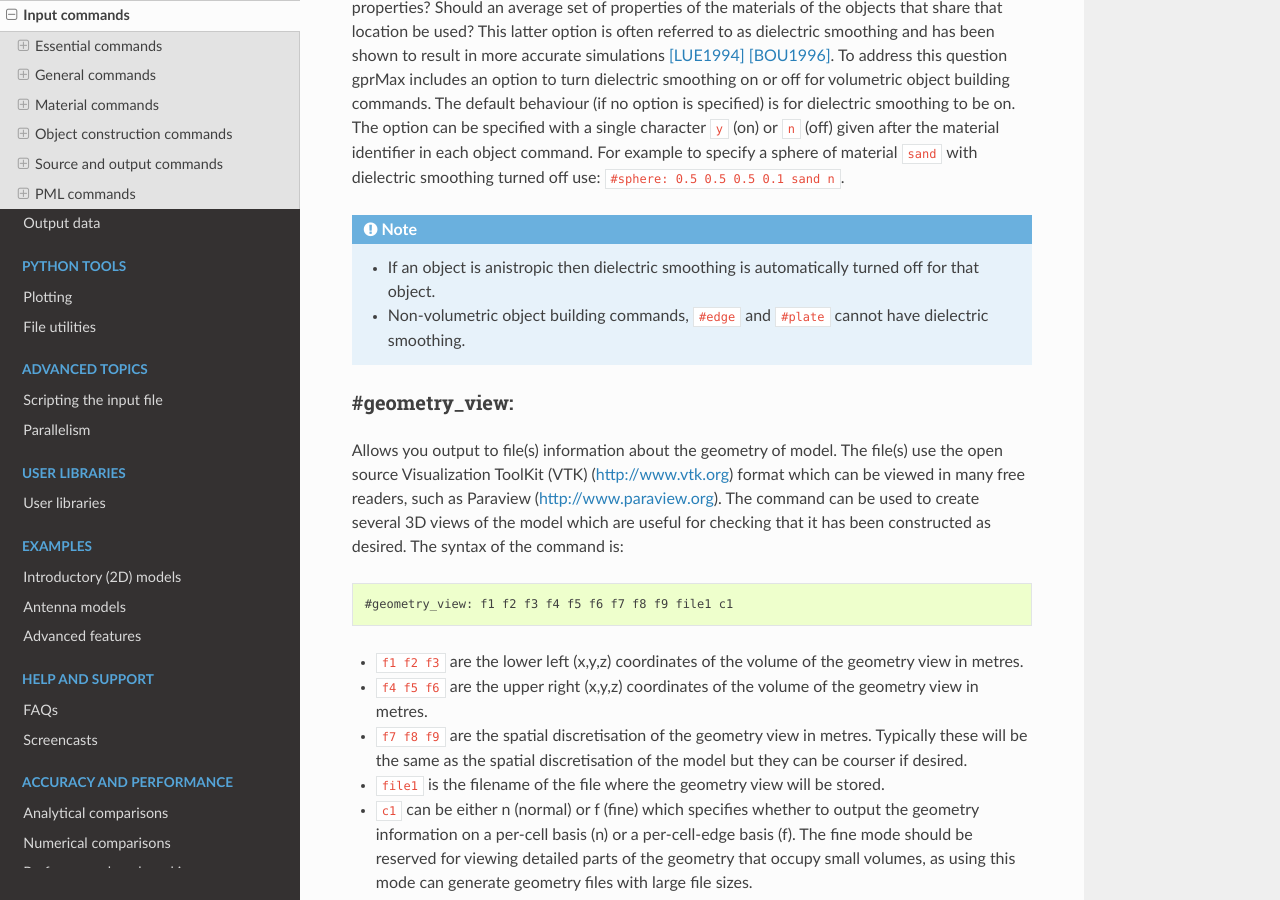
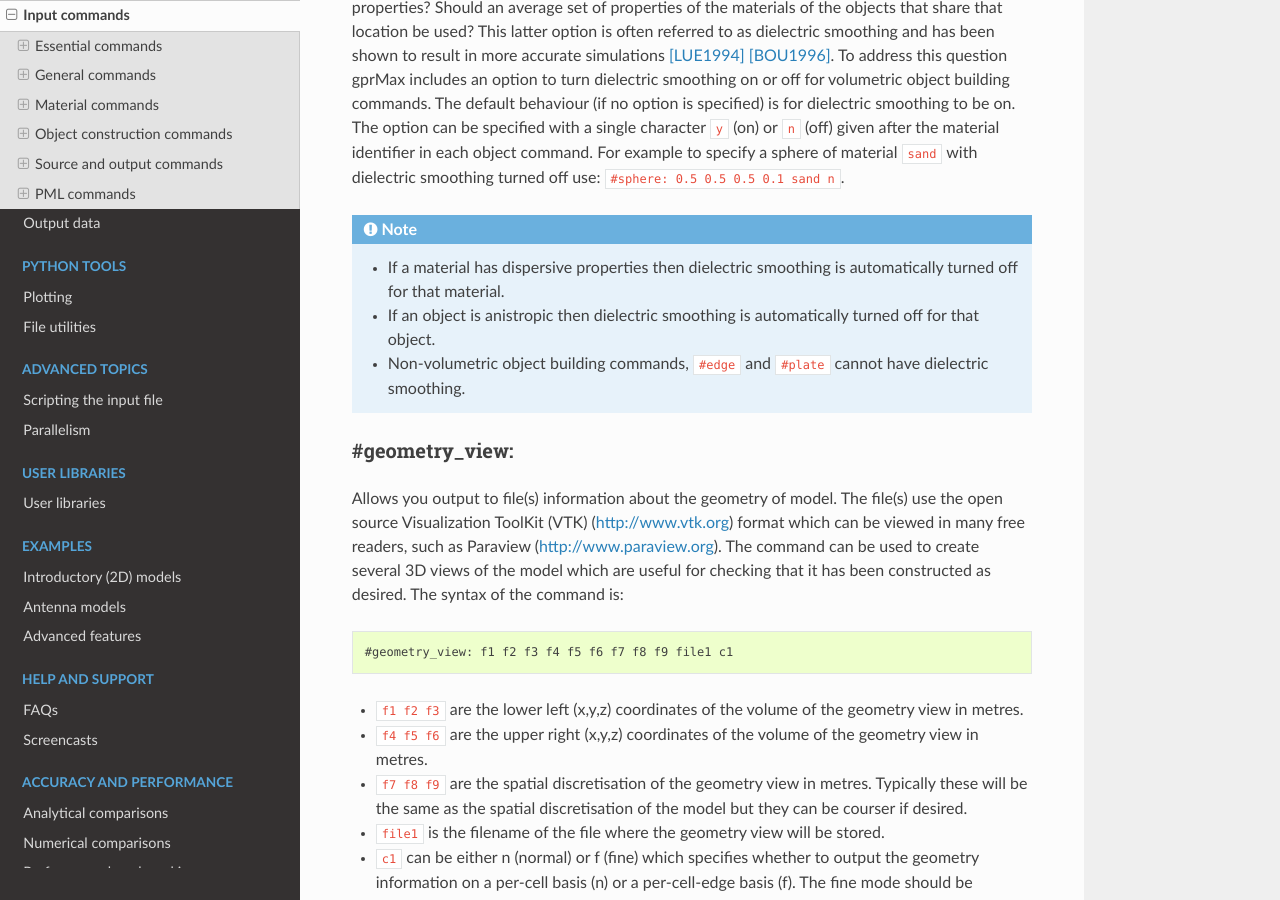
Before and after one commit to gprMax/gprMax, a Sphinx documentation site: the page built from docs/source/input.rst, in a window 1280 px wide and 900 px high, scrolled down 9933 px. Built offline with Sphinx 7.4.7 and the Read the Docs theme 2.0.0, drawn with Linux system fonts in a browser that asks for light colours; pages that are not in the unit, such as notebooks, are missing from menus.

Commit message:
Added note on auto turn off of dielectric smoothing for materials with dispersive properties.

```diff
--- a/docs/source/input.rst
+++ b/docs/source/input.rst
@@ -364,6 +364,7 @@ At the boundaries between different materials in the model there is the question
 
 .. note::
 
+    * If a material has dispersive properties then dielectric smoothing is automatically turned off for that material.
     * If an object is anistropic then dielectric smoothing is automatically turned off for that object.
     * Non-volumetric object building commands, ``#edge`` and ``#plate`` cannot have dielectric smoothing.
 
```
